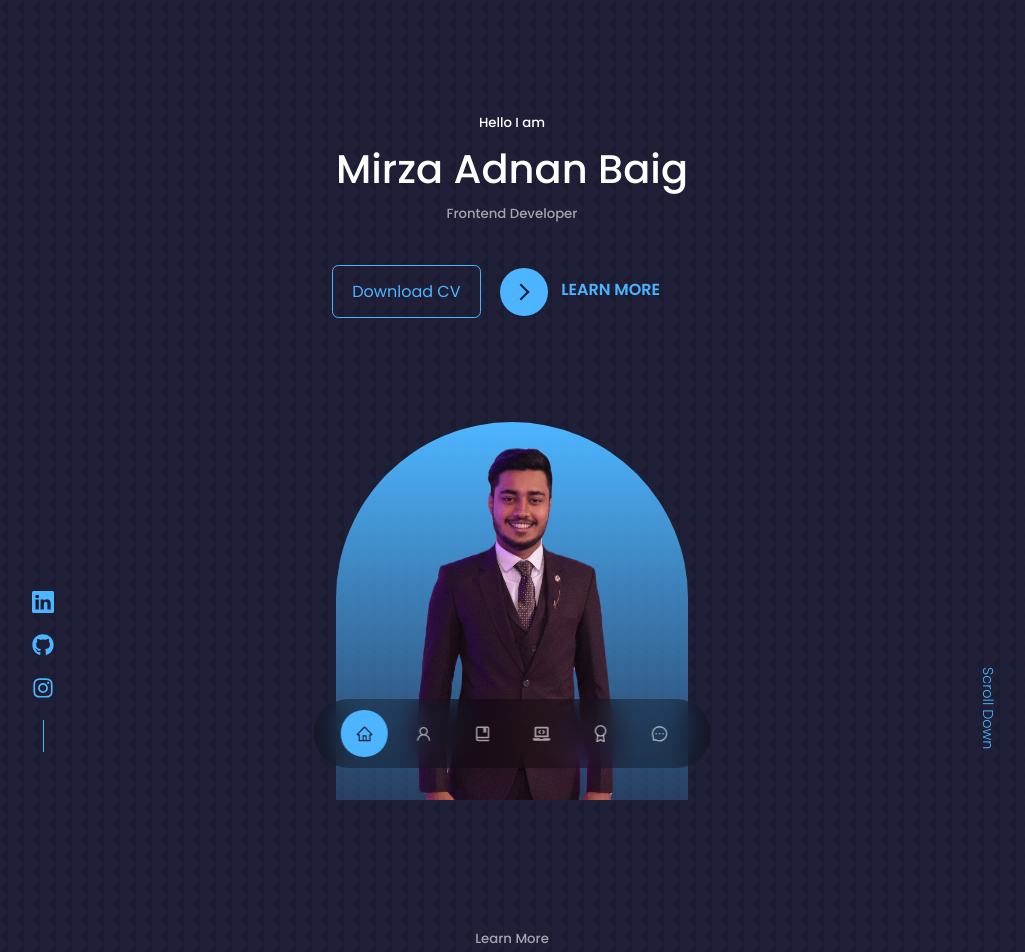
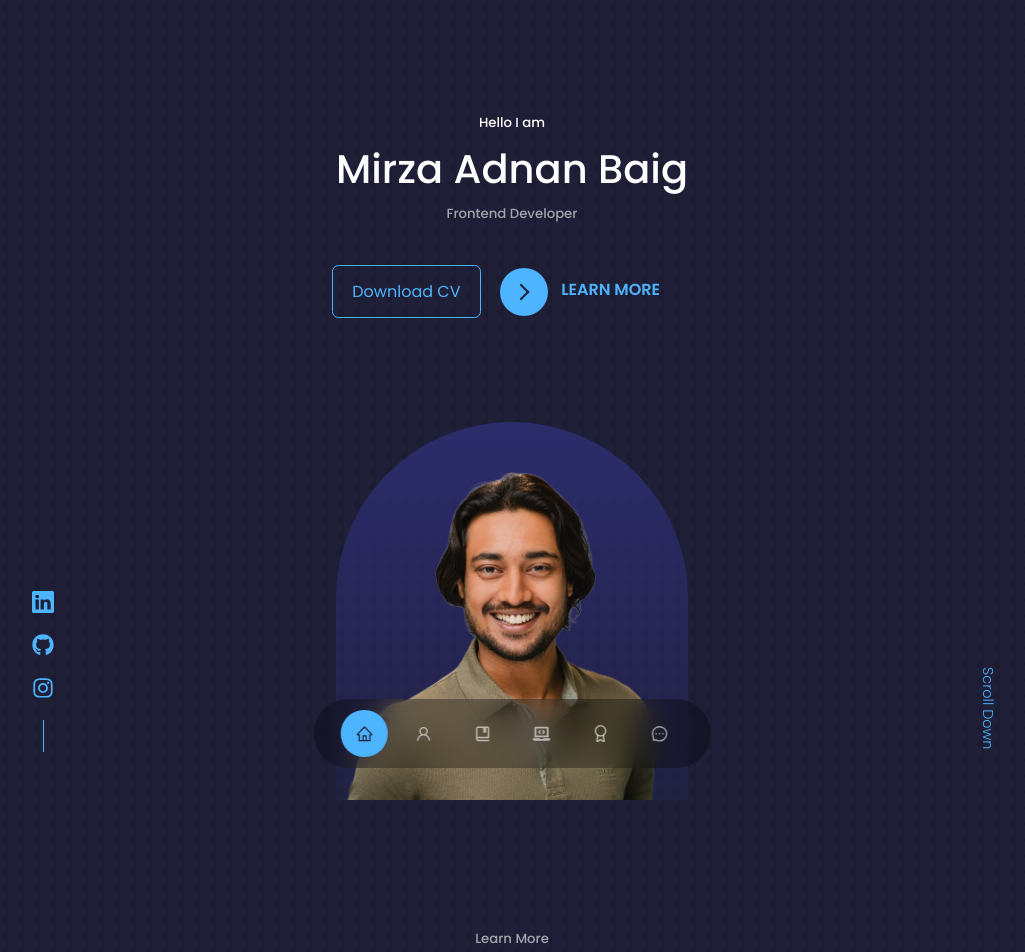
Before and after one commit to Mirza-Adnan-Baig/My-React-Portfolio, a React (Create React App) app: page / in a window 1280 px wide. Shown: the top 952 px of the page, without its empty margins (128-1153 px from the left). Built offline with nearby package versions, Linux system fonts and the light colour scheme.

Commit message:
dp change

```diff
--- a/src/components/header/header.css
+++ b/src/components/header/header.css
@@ -39,7 +39,7 @@ header {
 
 /* Image of Me */
 .me {
-  background: linear-gradient(var(--color-primary), transparent);
+  background: linear-gradient(var(--color-bg-variant), transparent);
   width: 22rem;
   height: 30rem;
   position: absolute;
```
Also changed, not shown: src/assets/mirza.png.
